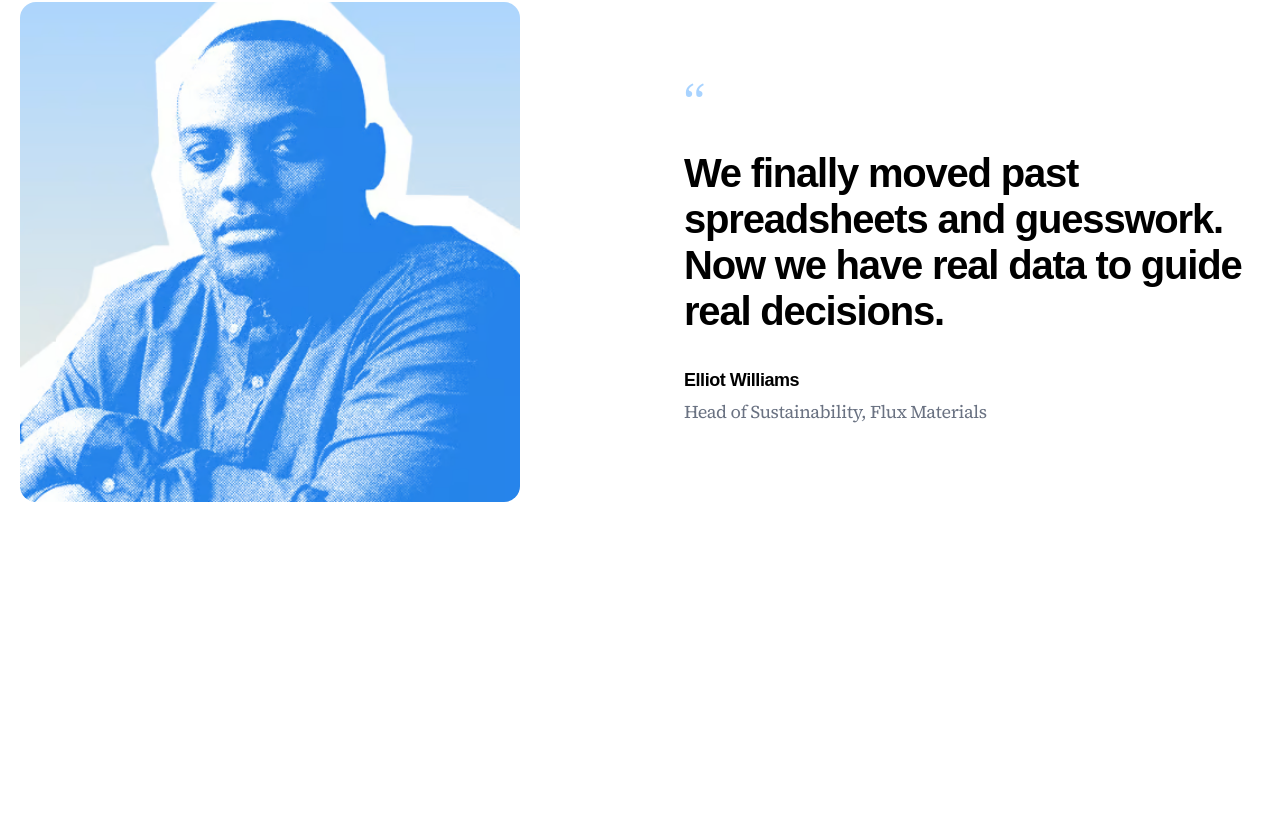
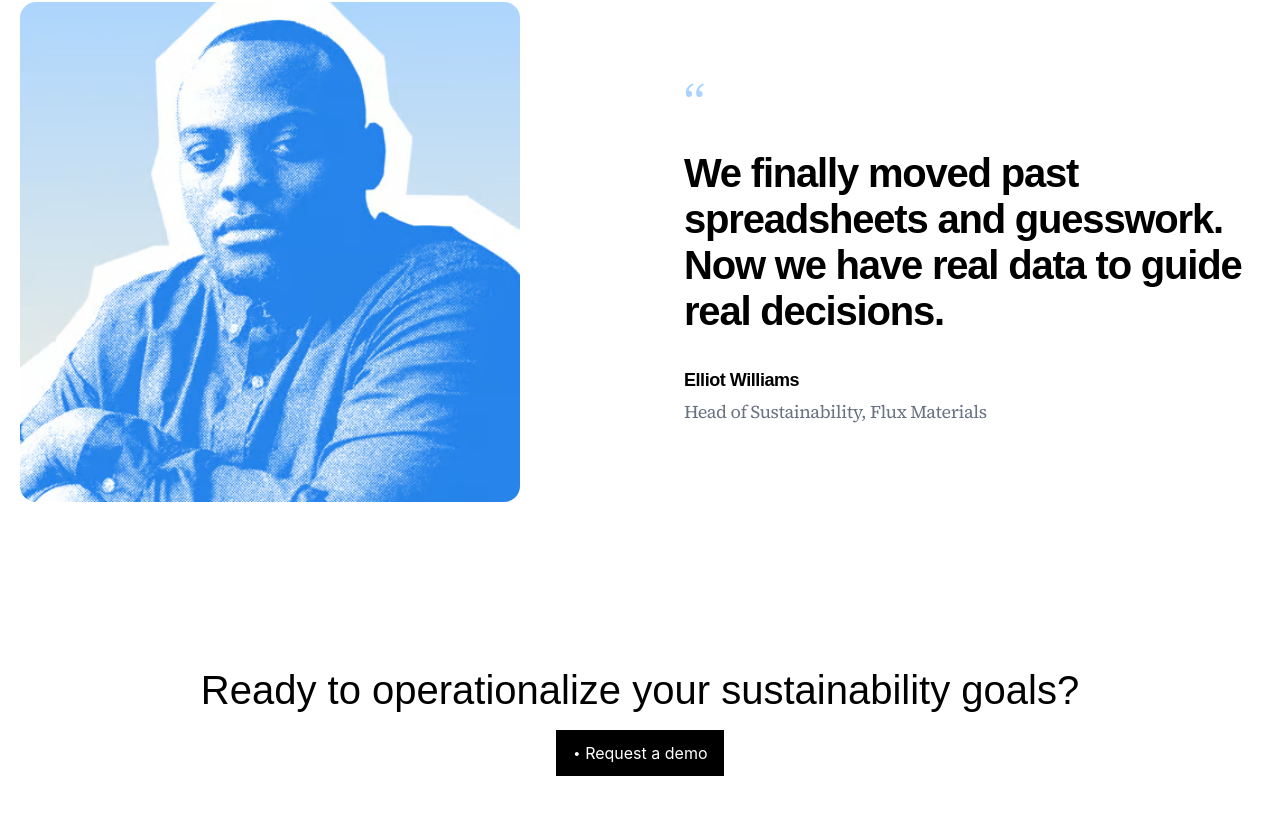
Before and after one commit to BassimEhab/Aetherfield, an Angular app: page / in a window 1280 px wide. Shown: the part 4289-5103 px from the top of the page. Before the commit the page ends 4919 px from the top, so only its background shows below. Built offline with nearby package versions, Linux system fonts and the light colour scheme; a web font is replaced by a local one.

Commit message:
feat: Request Deom section.

```diff
--- a/src/app/components/home/home.html
+++ b/src/app/components/home/home.html
@@ -198,3 +198,14 @@
     </div>
   </div>
 </section>
+
+<section class="max-w-7xl max-h-89.5 mx-auto py-10">
+  <div class="flex flex-col text-center justify-center gap-5">
+    <h2 class="font-radio tracking-[-3%] text-[40px] font-medium leading-none">Ready to operationalize your
+      sustainability goals?</h2>
+    <div class="px-4 py-2 bg-black text-white flex items-center gap-1 cursor-pointer self-center">
+      <span class="text-3xl leading-none -translate-y-2">.</span>
+      <span>Request a demo</span>
+    </div>
+  </div>
+</section>
```
